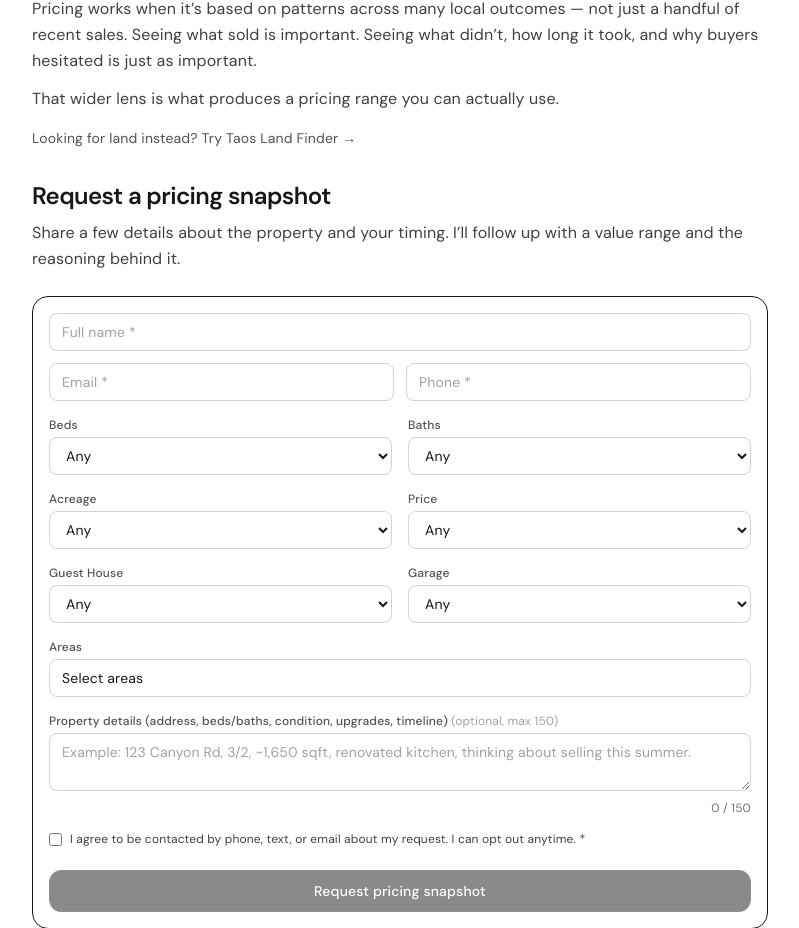
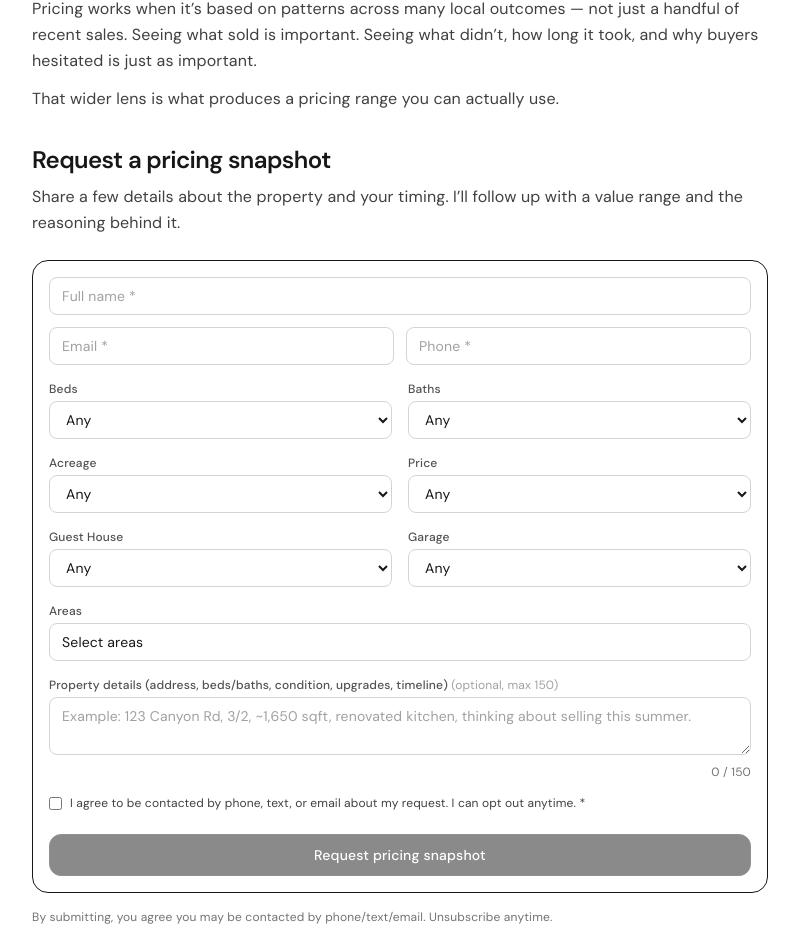
Before and after one commit to cbelvill13/taos-property-value, a Next.js app: page / in a window 1280 px wide. Shown: the part 1136-2064 px from the top of the page, without its empty margins (240-1039 px from the left). Built offline with nearby package versions, Linux system fonts and the light colour scheme.

Commit message:
Remove land-finder crosslink CTA
Co-authored-by: Cursor <cursoragent@cursor.com>

```diff
--- a/src/app/page.tsx
+++ b/src/app/page.tsx
@@ -270,17 +270,6 @@ export default function Home() {
         </p>
         <p className="mt-3 text-base leading-relaxed text-neutral-700">
           That wider lens is what produces a pricing range you can actually use.
-        </p>
-
-        <p className="mt-4 text-sm text-neutral-600">
-          <a
-            href="https://taoslandfinder.com"
-            target="_blank"
-            rel="noopener noreferrer"
-            className="text-neutral-600 hover:text-neutral-800"
-          >
-            Looking for land instead? Try Taos Land Finder →
-          </a>
         </p>
 
         <h2 className="mt-8 text-xl font-semibold tracking-tight text-neutral-900 sm:text-2xl">
```
